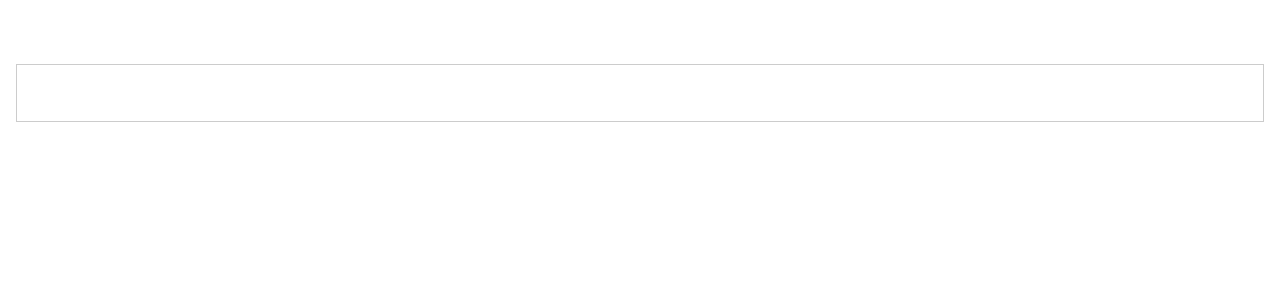
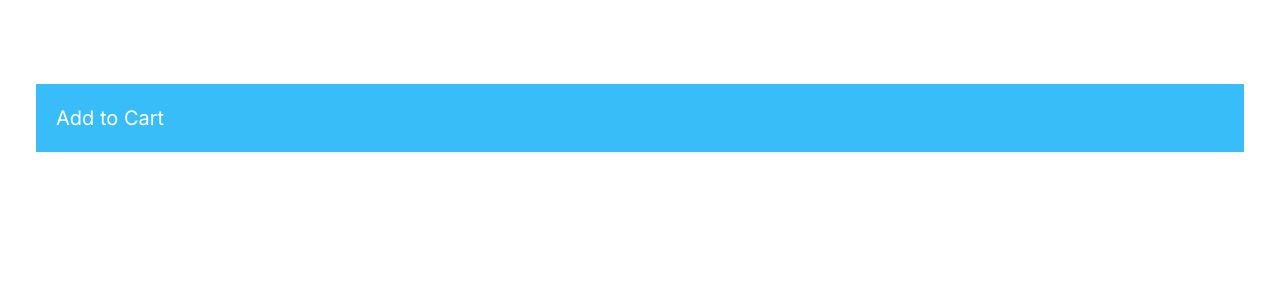
Before and after one commit to BhathiyaPrasad/my-app, a Next.js app: page / in a window 1280 px wide. Shown: the top 300 px of the page. Built offline with nearby package versions, Linux system fonts and the light colour scheme.

Commit message:
added tailwind classes

```diff
--- a/app/components/ProductCard/ProductCard.tsx
+++ b/app/components/ProductCard/ProductCard.tsx
@@ -1,12 +1,12 @@
 
 import React from 'react'
 import AddToCart from '../AddToCart'
-import styles from './ProductCard.module.css'
+// import styles from './ProductCard.module.css'
 
 
 const ProductCard = () => {
   return (
-    <div className={styles.card}>
+    <div className='p-5 m-5 bg-sky-400 text-white text-xl hover:bg-sky-600'>
    <AddToCart />
     </div>
   )
```
